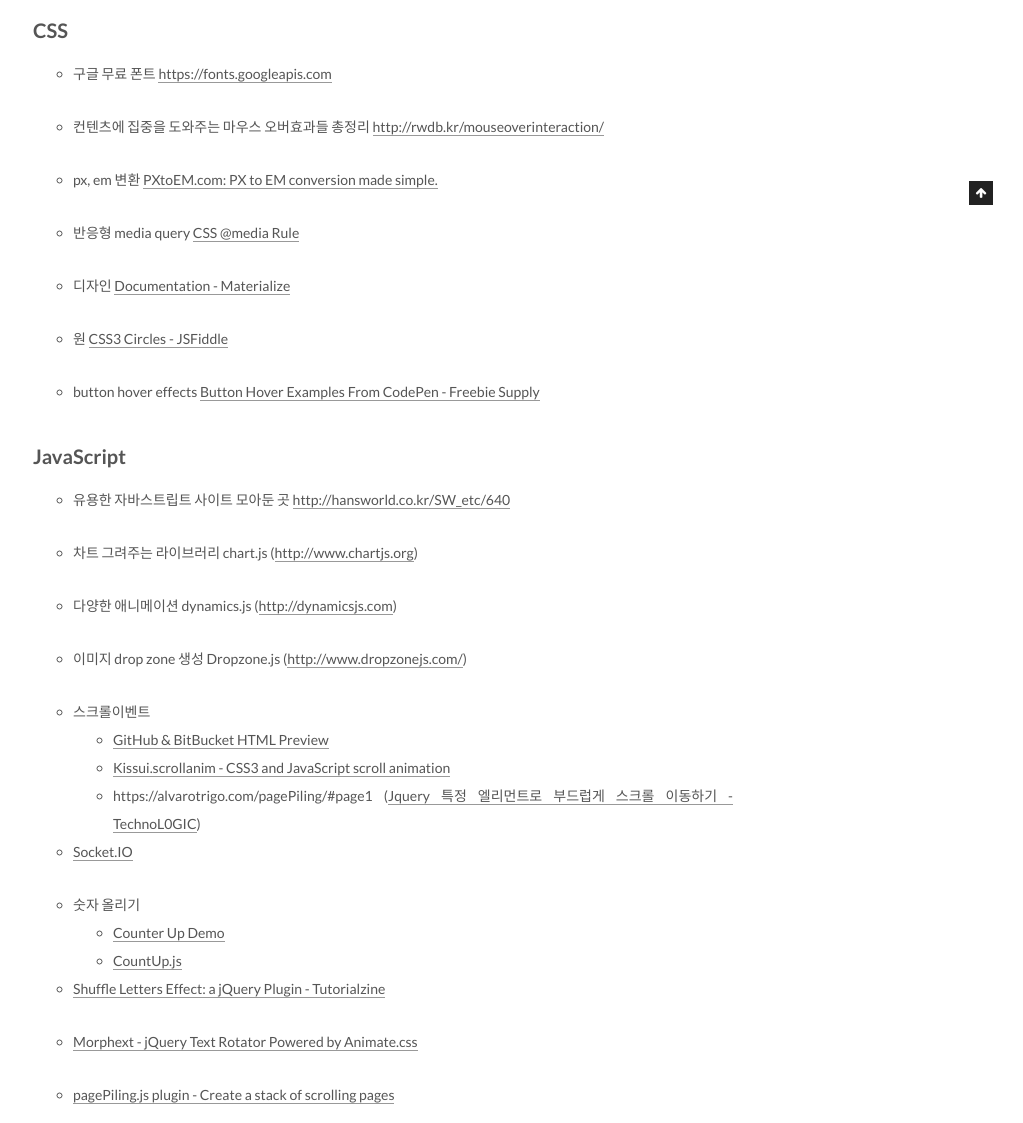
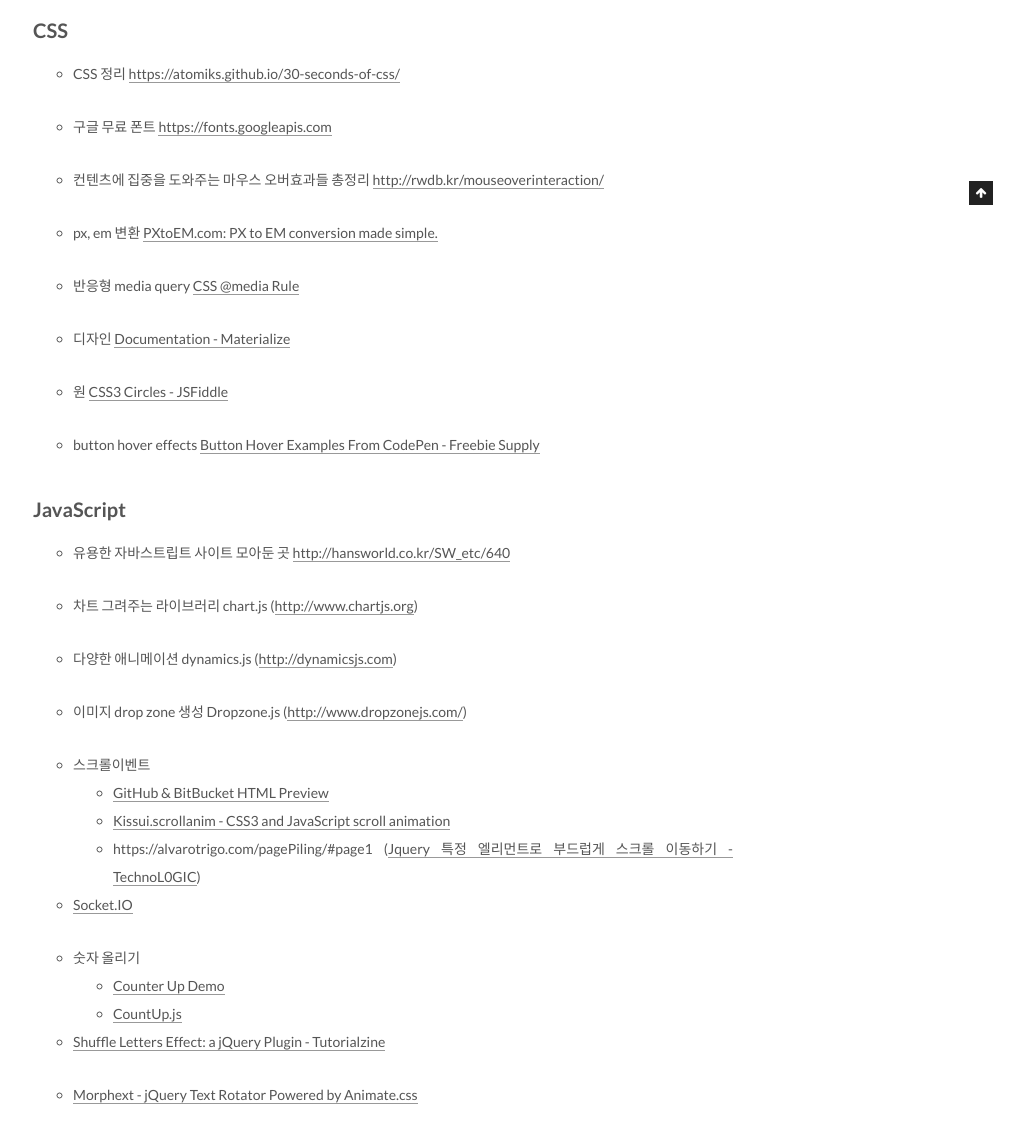
Before and after one commit to groovypark/groovypark.github.io, a Jekyll site: the page built from _posts/2018-01-10-유용한-CSS,JavaScript-라이브러리.md, in a window 1280 px wide. Shown: the part 795-1918 px from the top of the page, without its empty margins (257-1280 px from the left). Built offline with Jekyll 4.4.1, drawn with Linux system fonts in a browser that asks for light colours; some of the changed text lies outside the part shown; grey boxes are pictures that could not be loaded.

Commit message:
Update 유용한 CSS, JavaScript 라이브러리.md

```diff
--- a/_posts/2018-01-10-유용한-CSS,JavaScript-라이브러리.md
+++ b/_posts/2018-01-10-유용한-CSS,JavaScript-라이브러리.md
@@ -8,6 +8,9 @@
 ![CSS JavaScript](https://s3.amazonaws.com/blog.psd2html.com/wp-content/uploads/2016/06/28095638/CSS-vs-JS-Animations.png)
 
 ## CSS
+
+* CSS 정리
+[https://atomiks.github.io/30-seconds-of-css/](https://atomiks.github.io/30-seconds-of-css/)
 
 * 구글 무료 폰트
 [https://fonts.googleapis.com](https://fonts.googleapis.com)
@@ -61,3 +64,6 @@
 * [Morphext - jQuery Text Rotator Powered by Animate.css](http://morphext.fyianlai.com/)
 
 * [pagePiling.js plugin - Create a stack of scrolling pages](https://alvarotrigo.com/pagePiling/)
+
+* JavaScript 모션 라이브러리
+[Popmotion - A functional JavaScript motion library](https://popmotion.io/)
```
